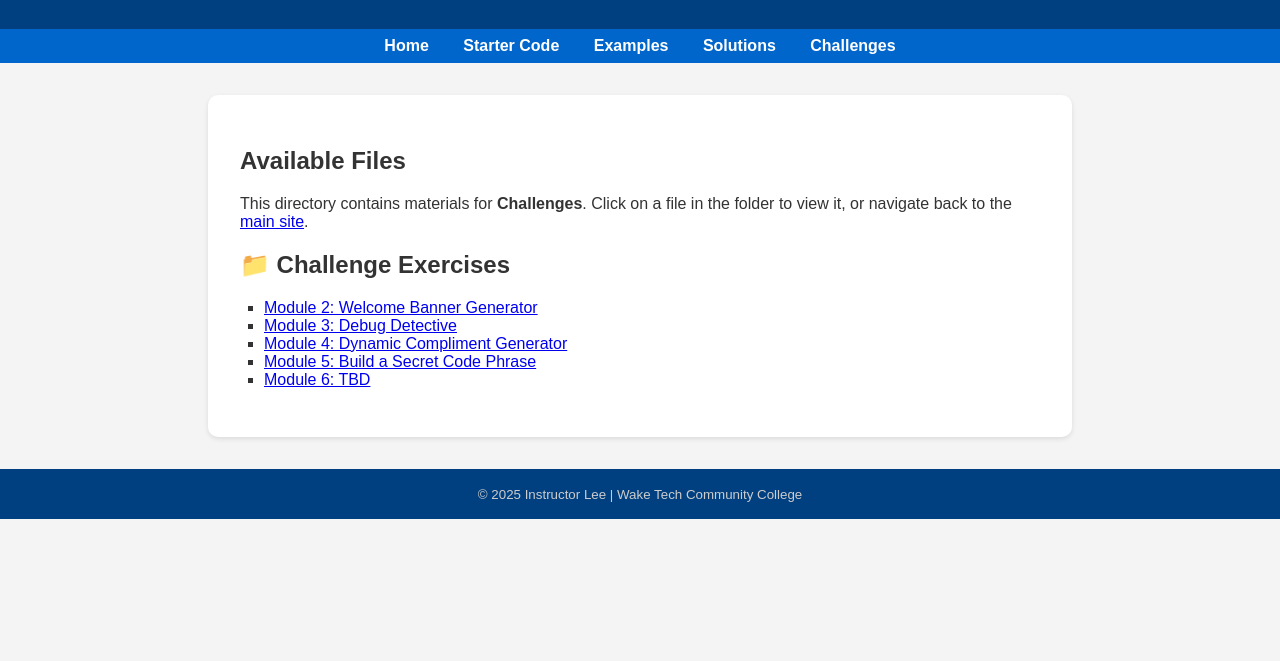
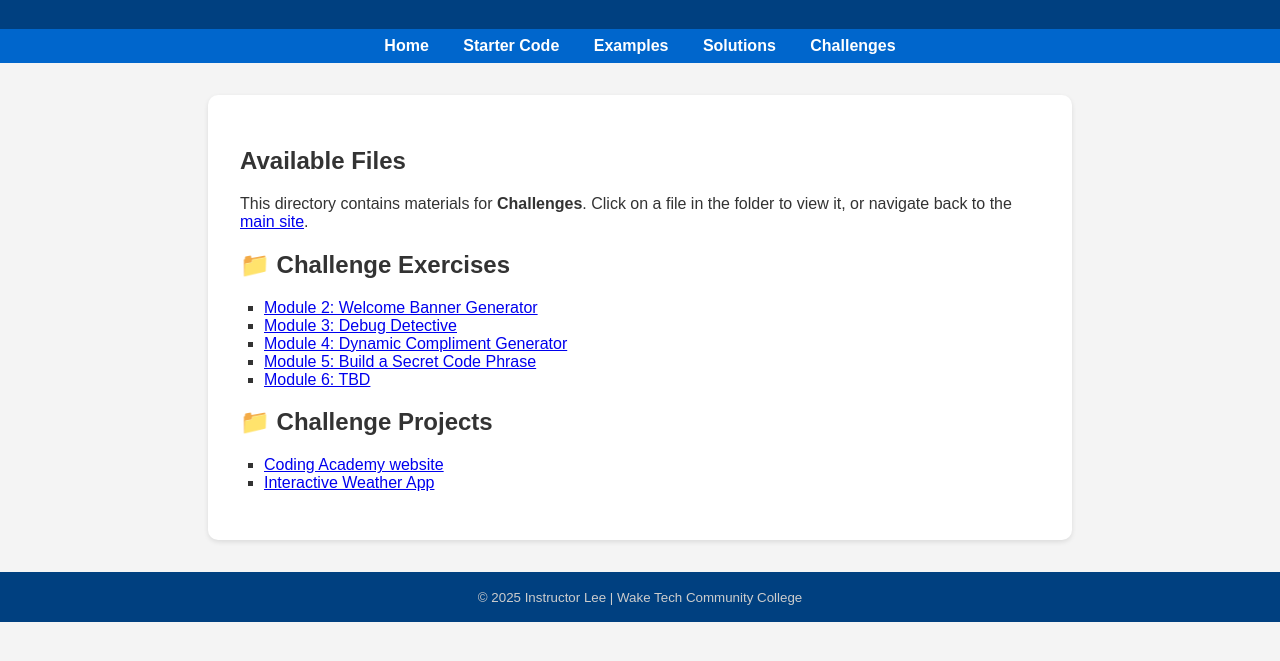
Before and after one commit to jalee9/web115, a plain HTML site: page challenges/index.html in a window 1280 px wide. Shown: the part 117-778 px from the top of the page. Drawn offline with Linux system fonts and the light colour scheme.

Commit message:
Update index.html

```diff
--- a/challenges/index.html
+++ b/challenges/index.html
@@ -34,7 +34,12 @@
         <li><a href="#">Module 6: TBD</a></li>
         <!-- Add more module links as you build them -->
     </ul>
-  </main>
+
+    <h2>📁 Challenge Projects</h2>
+    <ul>
+        <li><a href="byteforge/index.html">Coding Academy website</a></li>
+        <li><a href="weather-app/index.html">Interactive Weather App</a></li>
+    </main>
 
   <footer>
     <small>© 2025 Instructor Lee | Wake Tech Community College</small>
```
